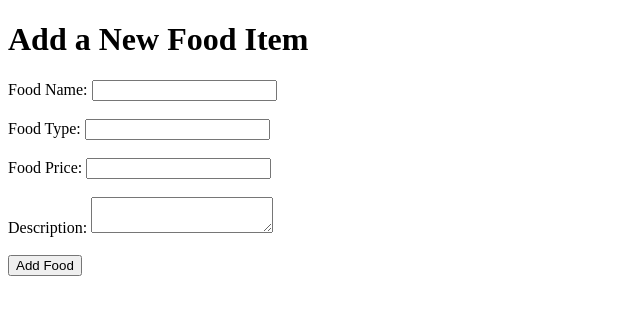
After one commit to Kamal2131/django_Food_Websites, a Django app: page /food/ in a window 1280 px wide. The commit adds this page. Shown: the top 315 px of the page, without its empty margins (0-640 px from the left). Run offline with Django 5.2, Linux system fonts and the light colour scheme.

Commit message:
27.01.2025

```diff
--- /dev/null
+++ b/food/templates/food/food_menu.html
@@ -0,0 +1,27 @@
+<!DOCTYPE html>
+<html lang="en">
+<head>
+    <meta charset="UTF-8">
+    <meta name="viewport" content="width=device-width, initial-scale=1.0">
+    <title>Add Food Item</title>
+</head>
+<body>
+    <h1>Add a New Food Item</h1>
+    <form method="POST">
+        {% csrf_token %}
+        <label for="name">Food Name:</label>
+        <input type="text" id="name" name="name" required><br><br>
+
+        <label for="food_type">Food Type:</label>
+        <input type="text" id="food_type" name="food" required><br><br>
+
+        <label for="food_price">Food Price:</label>
+        <input type="number" id="food_price" name="food_price" required><br><br>
+
+        <label for="description">Description:</label>
+        <textarea id="description" name="description" required></textarea><br><br>
+
+        <button type="submit">Add Food</button>
+    </form>
+</body>
+</html>
--- a/food/templates/food/idex.html
+++ b/food/templates/food/idex.html
@@ -72,7 +72,7 @@
 </header>
 
 <div class="menu-container">
-    {% for i in d %}
+    {% for i in food %}
         <div class="food-item">
             <div class="food-name">{{ i.food_name }}</div>
             <div class="food-type">{{ i.food_type }}</div>
--- a/food/urls.py
+++ b/food/urls.py
@@ -18,5 +18,6 @@ from django.urls import path
 from .import views
 
 urlpatterns = [
-   path("food/",views.foodMenu,name='foodMenu')
+   path("",views.foodMenu,name='foodMenu'),
+   path("food/",views.food_menu, name ='food')
 ]
--- a/food/views.py
+++ b/food/views.py
@@ -1,7 +1,32 @@
-from django.shortcuts import render
+from django.shortcuts import render # type: ignore
+from django.http import HttpResponse
+from .models import food
 
-# Create your views here.
-from .models import food
+
+#read
 def foodMenu(request):
     c = food.objects.all()
-    return render(request,"food\idex.html",{'d':c})
+    return render(request,"food\idex.html",{'food':c})
+
+
+#create
+def food_menu(request):
+    if request.method == "POST":
+        # Get the data from the POST request
+        name = request.POST.get('name')
+        food_type = request.POST.get('food')
+        food_price = request.POST.get('food_price')
+        description = request.POST.get('description')
+
+        # Create a new food item and save it to the database
+        new_food = food(
+            food_name=name,
+            food_type=food_type,
+            food_price=food_price,
+            description=description
+        )
+        new_food.save()  # Save the new entry to the database
+
+        return HttpResponse("Food item added successfully!")  # Send a success response
+
+    return render(request, 'food/food_menu.html')  # Replace with the name of your HTML template
--- a/myp/urls.py
+++ b/myp/urls.py
@@ -16,10 +16,10 @@ Including another URLconf
 """
 from django.contrib import admin
 from django.urls import path,include
-from food import views
+# from food import views
 
 urlpatterns = [
     path('admin/', admin.site.urls),
-    # path("food/",include('food.urls'))
-    path('',views.foodMenu,name="foodMenu")
+    path("",include('food.urls'))
+    # path('',views.foodMenu,name="foodMenu")
 ]
```
Also changed, not shown: myp/settings.py (+12 -0 lines), db.sqlite3.
